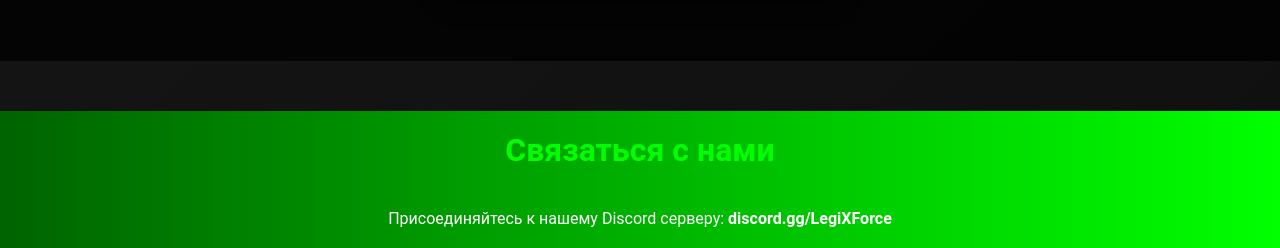
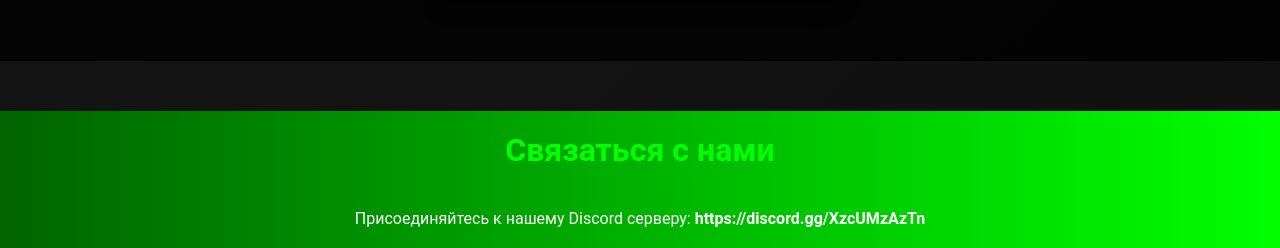
Before and after one commit to Wythwool/LegiXForce, a plain HTML site: page index.html in a window 1280 px wide. Shown: the part 3526-3774 px from the top of the page. Drawn offline with Linux system fonts and the light colour scheme; files that its build step writes are made by us from their sources; a script that the page names is missing.

Commit message:
Update index.html

```diff
--- a/index.html
+++ b/index.html
@@ -97,7 +97,7 @@
     <footer id="contact">
         <div class="container">
             <h2>Связаться с нами</h2>
-            <p>Присоединяйтесь к нашему Discord серверу: <a href="#">discord.gg/LegiXForce</a></p>
+            <p>Присоединяйтесь к нашему Discord серверу: <a href="#">https://discord.gg/XzcUMzAzTn</a></p>
         </div>
     </footer>
 
```
